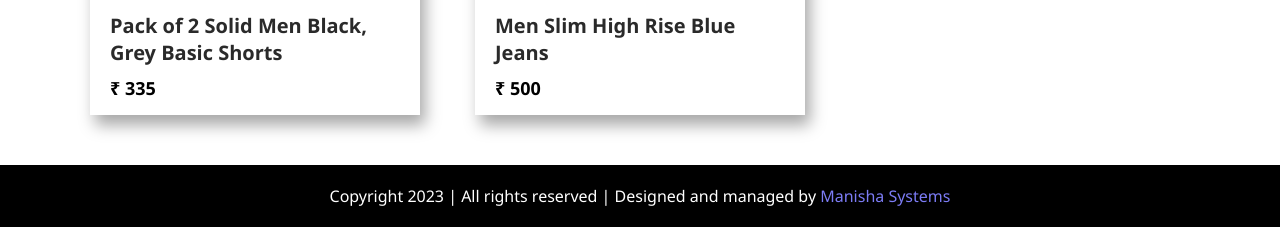
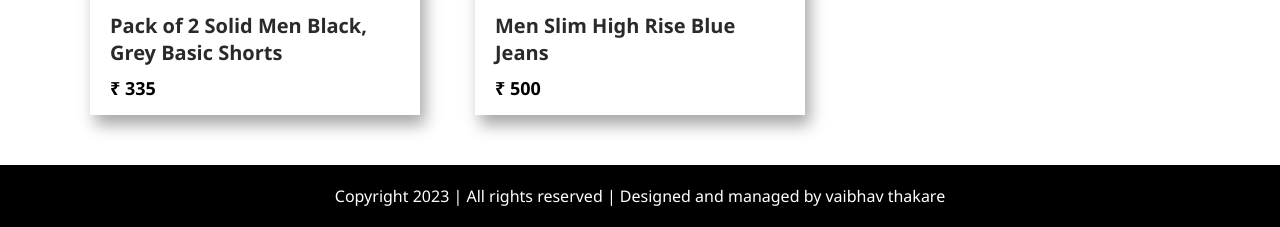
Before and after one commit to Thakarevaibhav/filter_project, a plain HTML site: page filter_project/index.html in a window 1280 px wide. Shown: the part 3111-3338 px from the top of the page. Drawn offline with Linux system fonts and the light colour scheme.

Commit message:
Update index.html

```diff
--- a/filter_project/index.html
+++ b/filter_project/index.html
@@ -88,8 +88,7 @@
     <!-- //footer section -->
     <div class="container-fluid footer">
         <div class="container footer-container">
-            <p>Copyright 2023 | All rights reserved | Designed and managed by <a href="https://manishasystems.org/"
-                    target="_blank">Manisha Systems</a></p>
+            <p>Copyright 2023 | All rights reserved | Designed and managed by vaibhav thakare</p>
         </div>
     </div>
 
```
